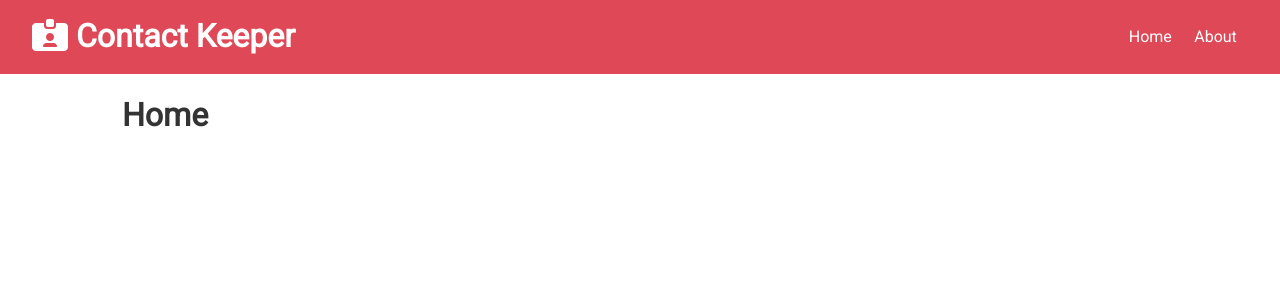
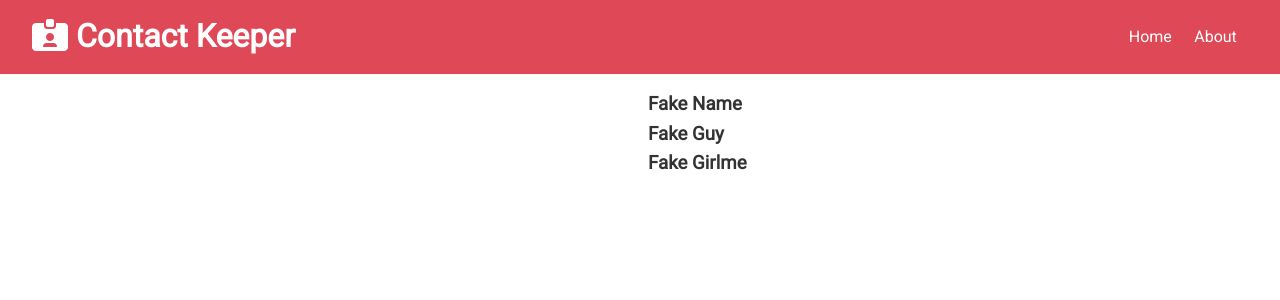
Before and after one commit to RdotSilva/MERN-MyBook-Contact-Manager, a React (Create React App) app in the folder client/: page / in a window 1280 px wide. Shown: the top 300 px of the page. Built offline with nearby package versions, Linux system fonts and the light colour scheme.

Commit message:
Update Home to show contacts

```diff
--- a/client/src/components/pages/Home.js
+++ b/client/src/components/pages/Home.js
@@ -1,9 +1,13 @@
 import React from "react";
+import Contacts from "../contacts/Contacts";
 
 const Home = () => {
 	return (
-		<div>
-			<h1>Home</h1>
+		<div className="grid-2">
+			<div>{/* ContactForm */}</div>
+			<div>
+				<Contacts />
+			</div>
 		</div>
 	);
 };
```
